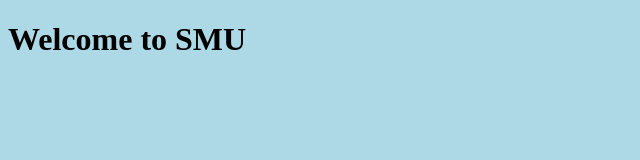
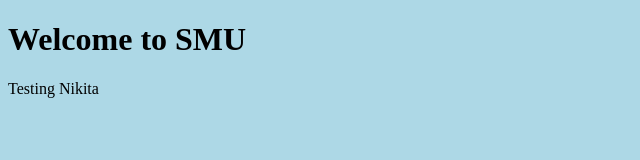
Before and after one commit to Nikita05050516/smu-eets8357-ND, a plain HTML site: page S1.html in a window 1280 px wide. Shown: the whole page, without its empty margins (0-640 px from the left). Drawn offline with Linux system fonts and the light colour scheme.

Commit message:
S1 modify

```diff
--- a/S1.html
+++ b/S1.html
@@ -5,6 +5,8 @@
 	</head>
 	<body style = "Background-Color:Lightblue;">
 		<h1> Welcome to SMU </h1>
+		<p1>Testing</p1>
+		<p2>Nikita</p2>
 
 	</body>
 </html>
```
